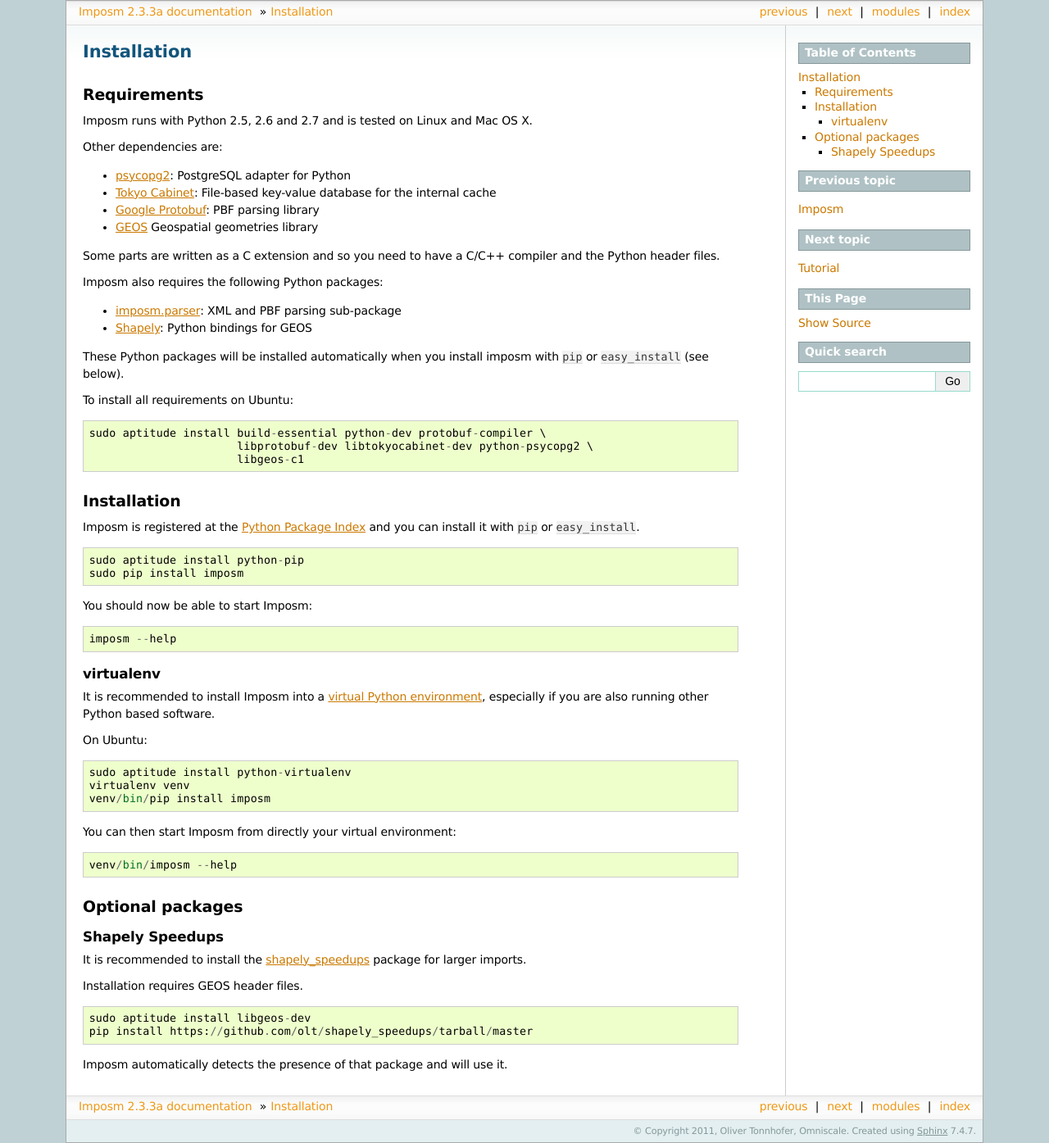
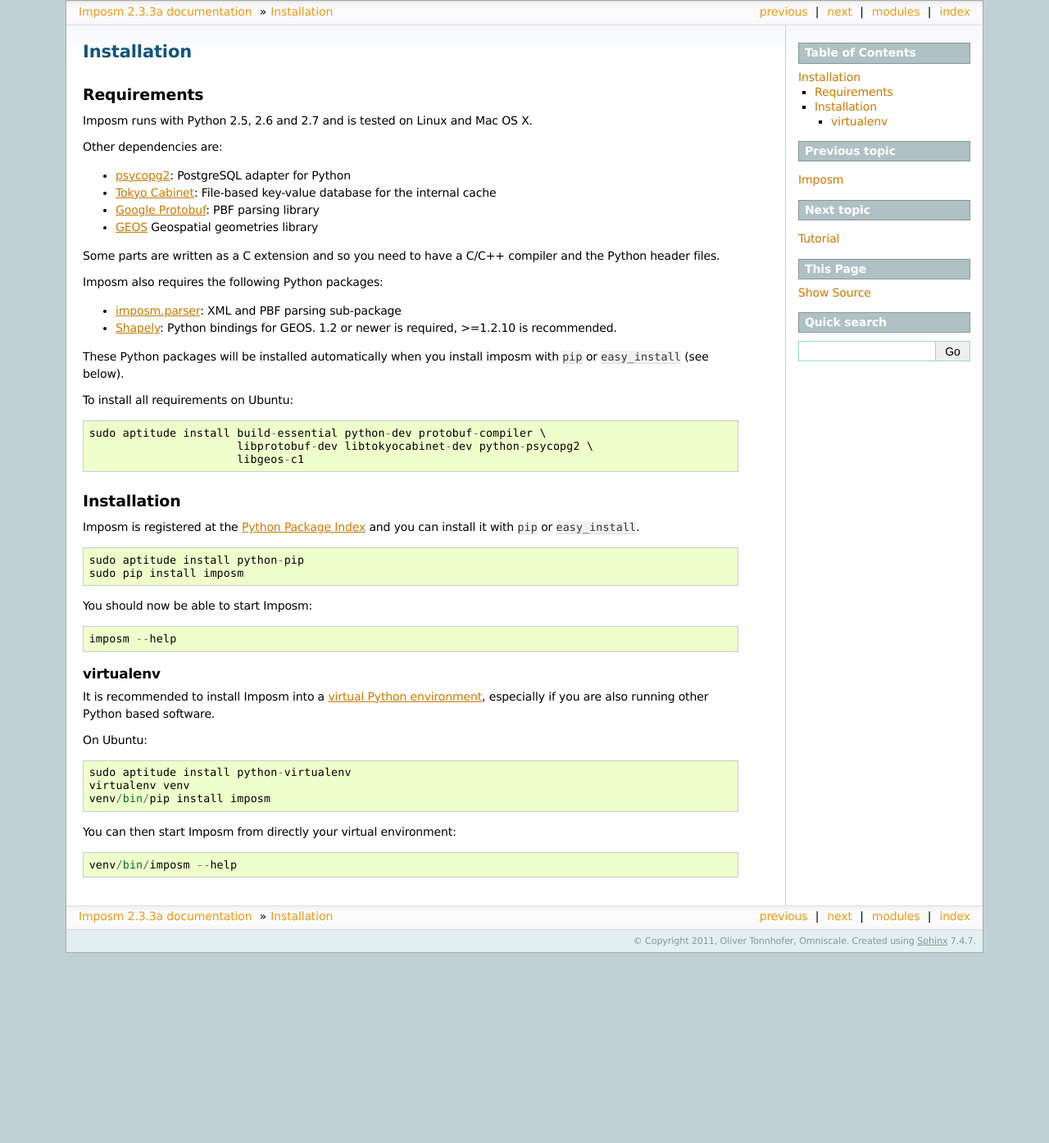
Before and after one commit to omniscale/imposm2, a Sphinx documentation site: the page built from doc/source/install.rst, in a window 1280 px wide. Shown: the whole page at 82% size. Built offline with Sphinx 7.4.7, drawn with Linux system fonts in a browser that asks for light colours; after the commit the page ends 1163 px from its top, so only the background shows below that.

Commit message:
update documentation about shapely speedups

```diff
--- a/doc/source/install.rst
+++ b/doc/source/install.rst
@@ -18,7 +18,7 @@
 Imposm also requires the following Python packages:
 
 - `imposm.parser <http://dev.omniscale.net/imposm.parser/>`_: XML and PBF parsing sub-package
-- `Shapely <http://trac.gispython.org/lab/wiki/Shapely>`_: Python bindings for GEOS
+- `Shapely <http://trac.gispython.org/lab/wiki/Shapely>`_: Python bindings for GEOS. 1.2 or newer is required, >=1.2.10 is recommended.
 
 These Python packages will be installed automatically when you install imposm with ``pip`` or ``easy_install`` (see below).
 
@@ -58,22 +58,3 @@
   venv/bin/imposm --help
 
 .. _`venv`: http://pypi.python.org/pypi/virtualenv
-
-
-
-Optional packages
------------------
-
-Shapely Speedups
-~~~~~~~~~~~~~~~~
-
-It is recommended to install the `shapely_speedups <https://github.com/olt/shapely_speedups>`_ package for larger imports.
-
-Installation requires GEOS header files.
-
-::
-
-  sudo aptitude install libgeos-dev
-  pip install https://github.com/olt/shapely_speedups/tarball/master
-
-Imposm automatically detects the presence of that package and will use it.
```
